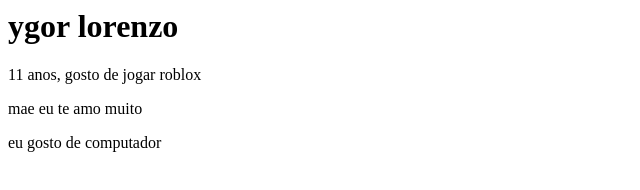
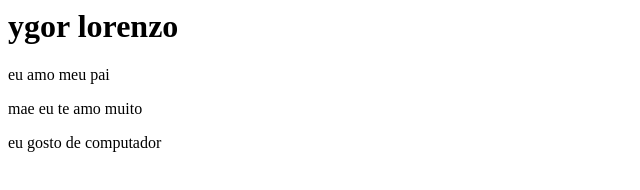
Before and after one commit to ygor818/contador, a plain HTML site: page index.html in a window 1280 px wide. Shown: the whole page, without its empty margins (0-640 px from the left). Drawn offline with Linux system fonts and the light colour scheme.

Commit message:
Update index.html

```diff
--- a/index.html
+++ b/index.html
@@ -4,7 +4,7 @@
     </head>
     <body>
         <h1>ygor lorenzo</h1>
-        <p>11 anos, gosto de jogar roblox</p>
+        <p>eu amo meu pai</p>
         <p>mae eu te amo muito</p>
         <p>eu gosto de computador</p>
     </body>
```
